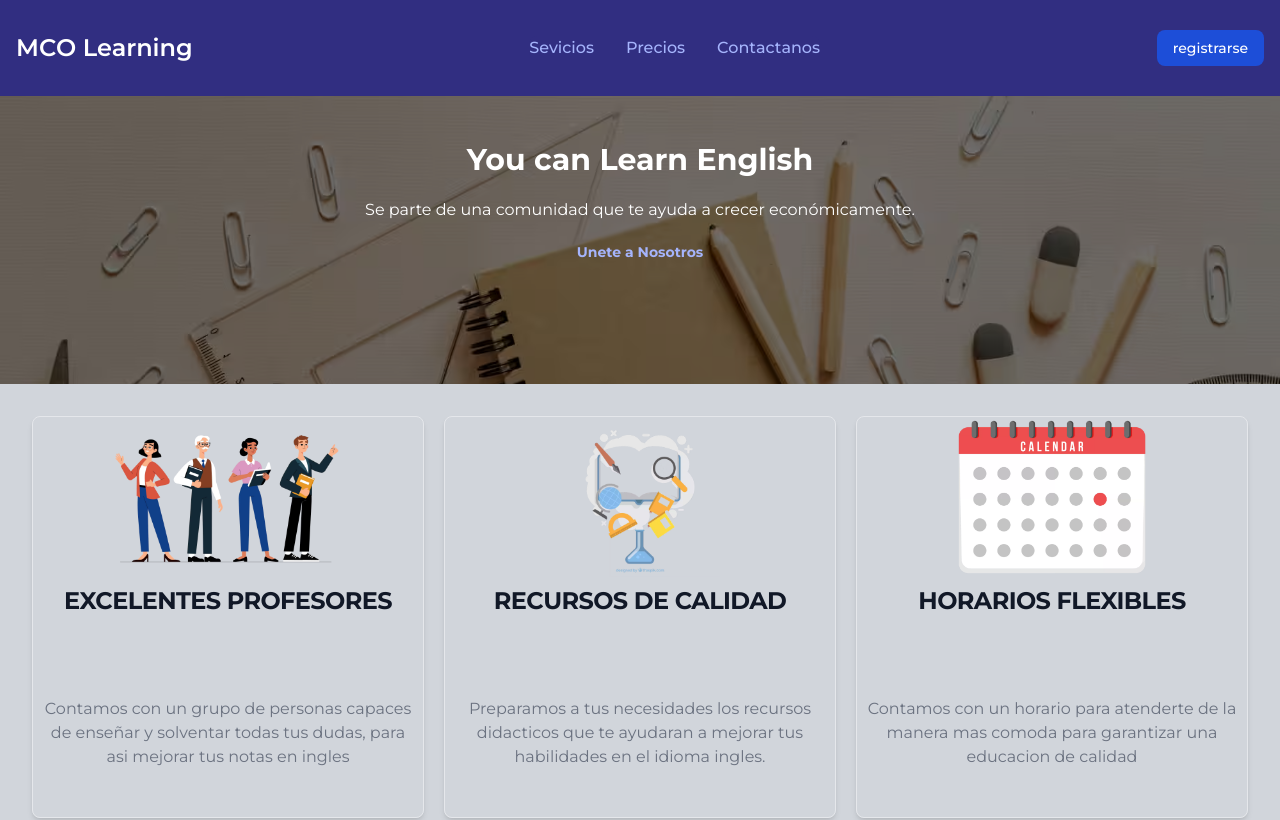
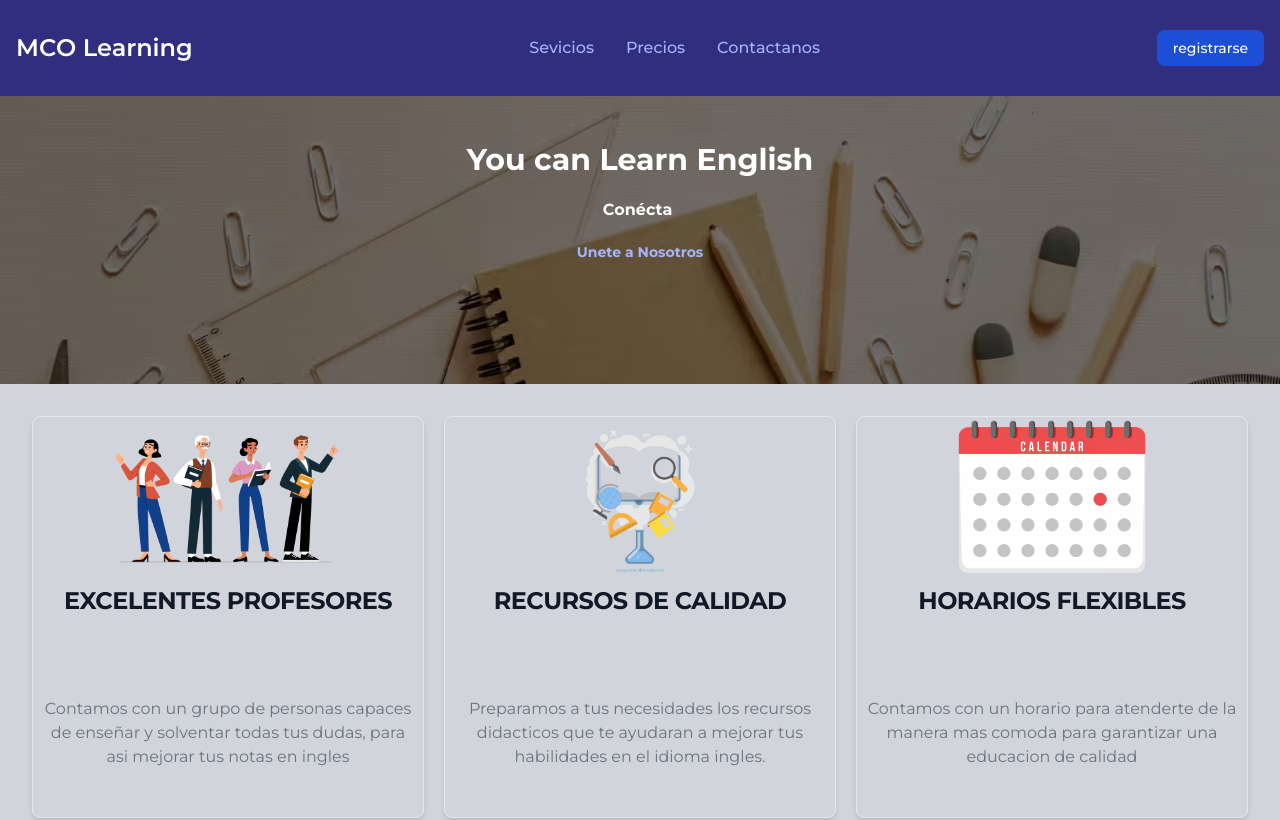
Before and after one commit to Csc32/English_Page, a React (Vite) app: page / in a window 1280 px wide. Shown: the top 820 px of the page. Built offline with nearby package versions, Linux system fonts and the light colour scheme.

Commit message:
feat: add typing effect to the web

```diff
--- a/package.json
+++ b/package.json
@@ -12,7 +12,8 @@
   "dependencies": {
     "normalize.css": "^8.0.1",
     "react": "^18.2.0",
-    "react-dom": "^18.2.0"
+    "react-dom": "^18.2.0",
+    "react-type-animation": "^3.2.0"
   },
   "devDependencies": {
     "@types/react": "^18.2.55",
--- a/src/components/ImageSection.jsx
+++ b/src/components/ImageSection.jsx
@@ -1,6 +1,6 @@
 import background from '../images/education.avif';
 import { TEXTS } from '../constants.js';
-
+import { TypeAnimation } from 'react-type-animation';
 export default function ImageSection() {
   return (
     <div
@@ -13,7 +13,19 @@ export default function ImageSection() {
       <h2 className="w-full text-3xl font-bold mt-5 z-10">
         You can Learn English
       </h2>
-      <h3 className="z-10">{TEXTS[0]}</h3>
+      <h3 className="z-10 flex w-full">
+        <TypeAnimation
+          sequence={[TEXTS[0], 2000, TEXTS[1], 2000, TEXTS[2], 2000]}
+          wrapper="span"
+          speed={70}
+          style={{
+            fontSize: '1em',
+            fontWeight: 'bold',
+            flex: '1 1 auto',
+          }}
+          repeat={Infinity}
+        />
+      </h3>
       <a
         href="#"
         className="relative z-10 text-indigo-300 font-bold text-sm  transition ease-linear duration-300 hover:text-white"
```
Also changed, not shown: 1 other file (tests, documents, lock files or other folders).
